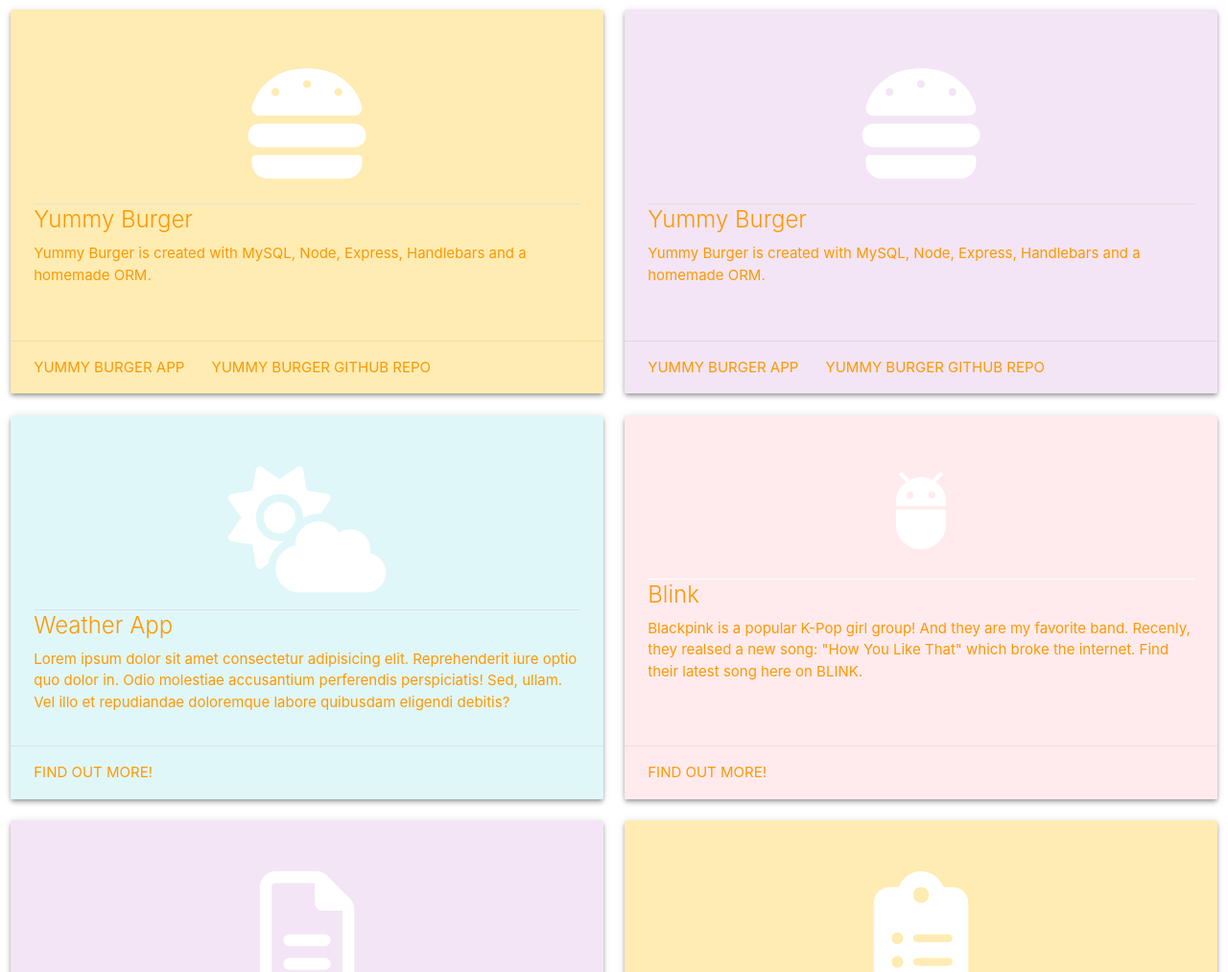
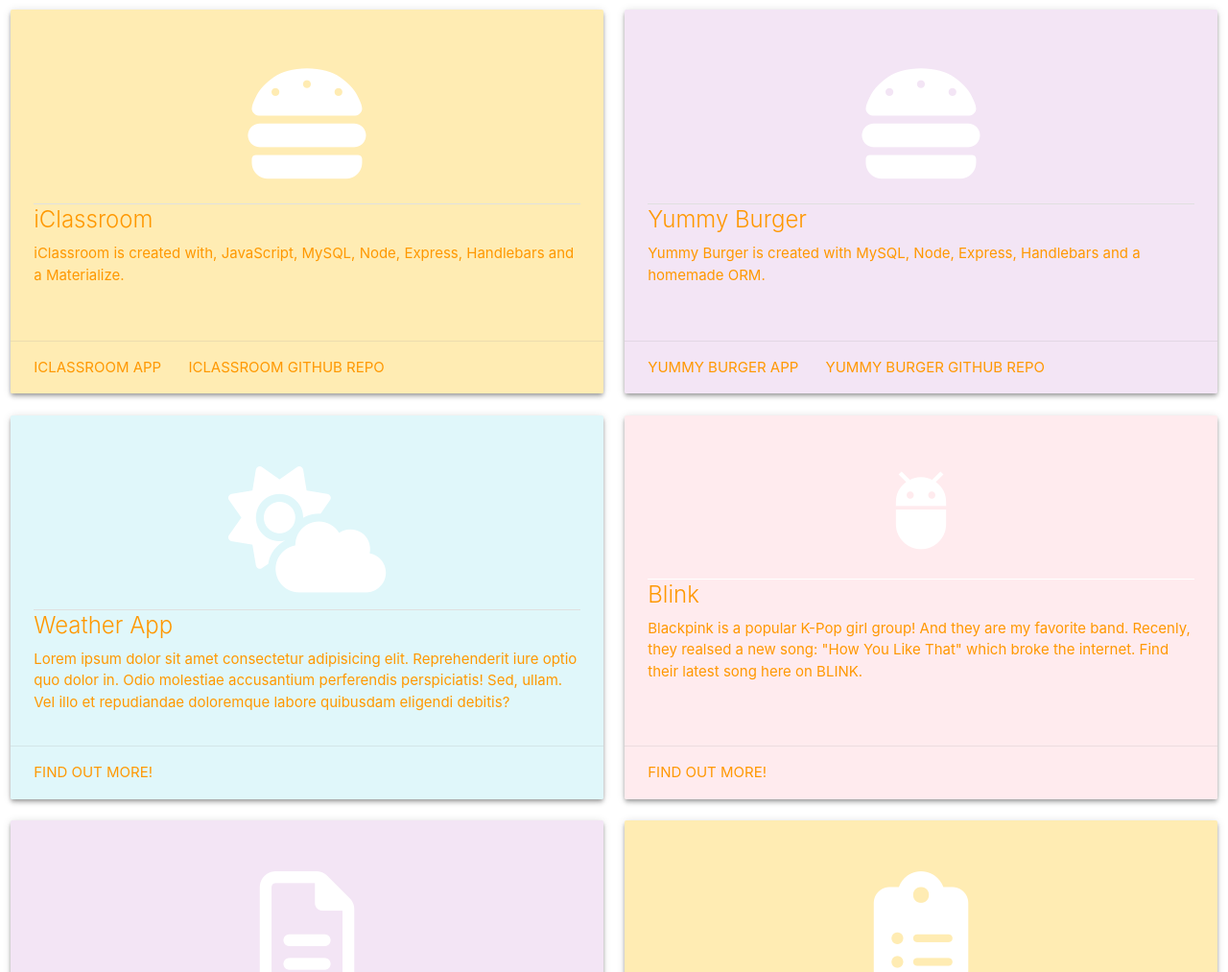
Before and after one commit to dianapulatova/portfolio3, a website: page index.html in a window 1280 px wide. Shown: the part 698-1711 px from the top of the page at 96% size. Drawn offline with nearby package versions, Linux system fonts and the light colour scheme.

Commit message:
added links of github repo and heroku app

```diff
--- a/index.html
+++ b/index.html
@@ -70,25 +70,25 @@
           <h2 class="section-header"> Portfolio</h2>
         </div>
       </div>
-        <!-- CARD PURPLE -->
+        <!-- CARD Amber - iClassroom app -->
         <div class="row">
           <div class="col l6 m12 s12">
            <div class="card medium amber lighten-4 z-depth-2">
              <div class="card-content white-text">
                <h3 class="center-align"> <i class="fa fa-hamburger fa-3x" aria-hidden="true"></i></i></h3>
                <div class="divider"></div>
-               <span class="card-title orange-text">Yummy Burger</span>
-               <p class="orange-text">Yummy Burger is created with MySQL, Node, Express, Handlebars and a homemade ORM.
+               <span class="card-title orange-text">iClassroom</span>
+               <p class="orange-text">iClassroom is created with, JavaScript, MySQL, Node, Express, Handlebars and a Materialize.
                 </p>
              </div>
              <!-- card action link section at the bottom of the card -->
              <div class="card-action">
-              <a class="orange-text" href="https://yummy-burger-app.herokuapp.com/"> Yummy Burger App</a>
-              <a class="orange-text" href="https://github.com/dianapulatova/yummy-burger"> Yummy Burger GitHub Repo</a>
+              <a class="orange-text" href="https://classroomhelper.herokuapp.com/"> iClassroom App</a>
+              <a class="orange-text" href="https://github.com/jamesrowe1/project2"> iClassroom GitHub Repo</a>
             </div>
            </div>
          </div>
-         <!-- CARD PURPLE -->
+         <!-- CARD PURPLE - Yummy Burger App -->
          <div class="row">
           <div class="col l6 m12 s12">
            <div class="card medium purple lighten-5 z-depth-2">
```
